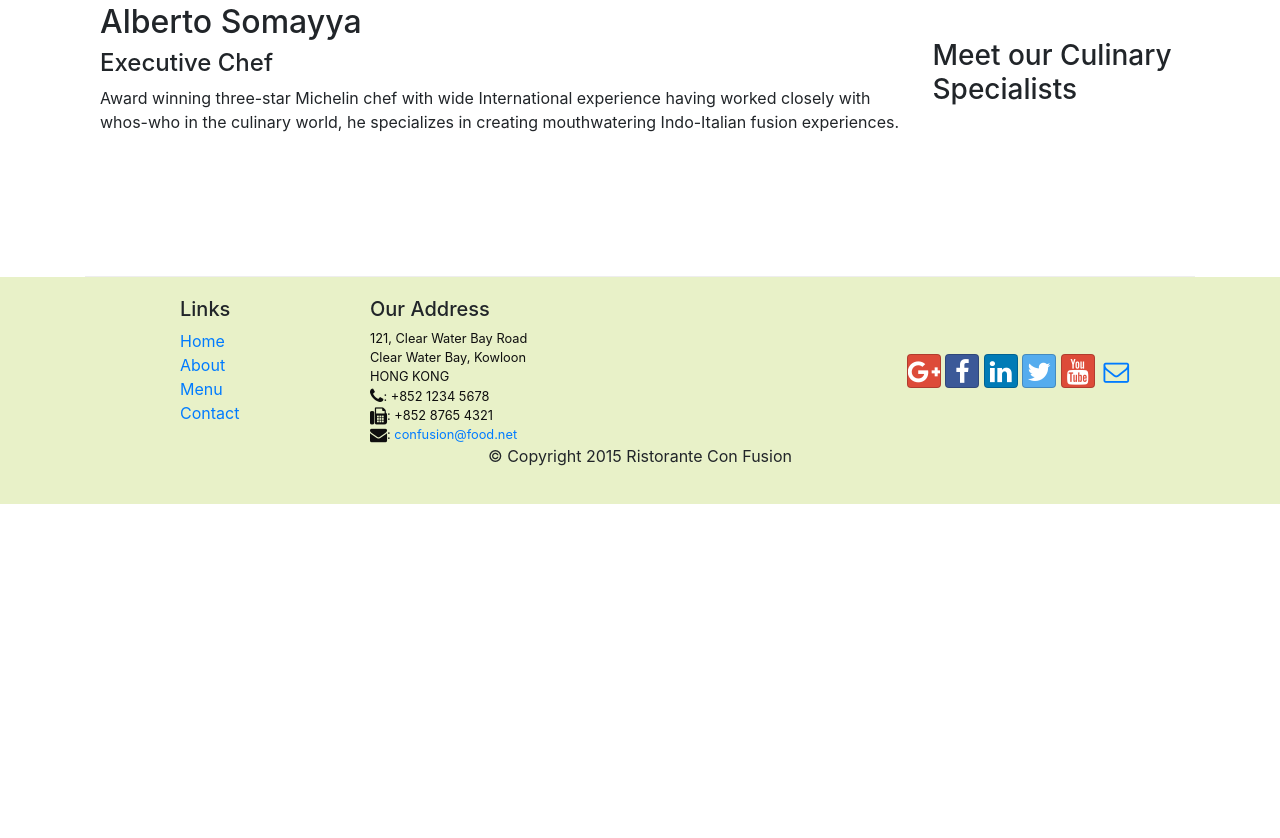
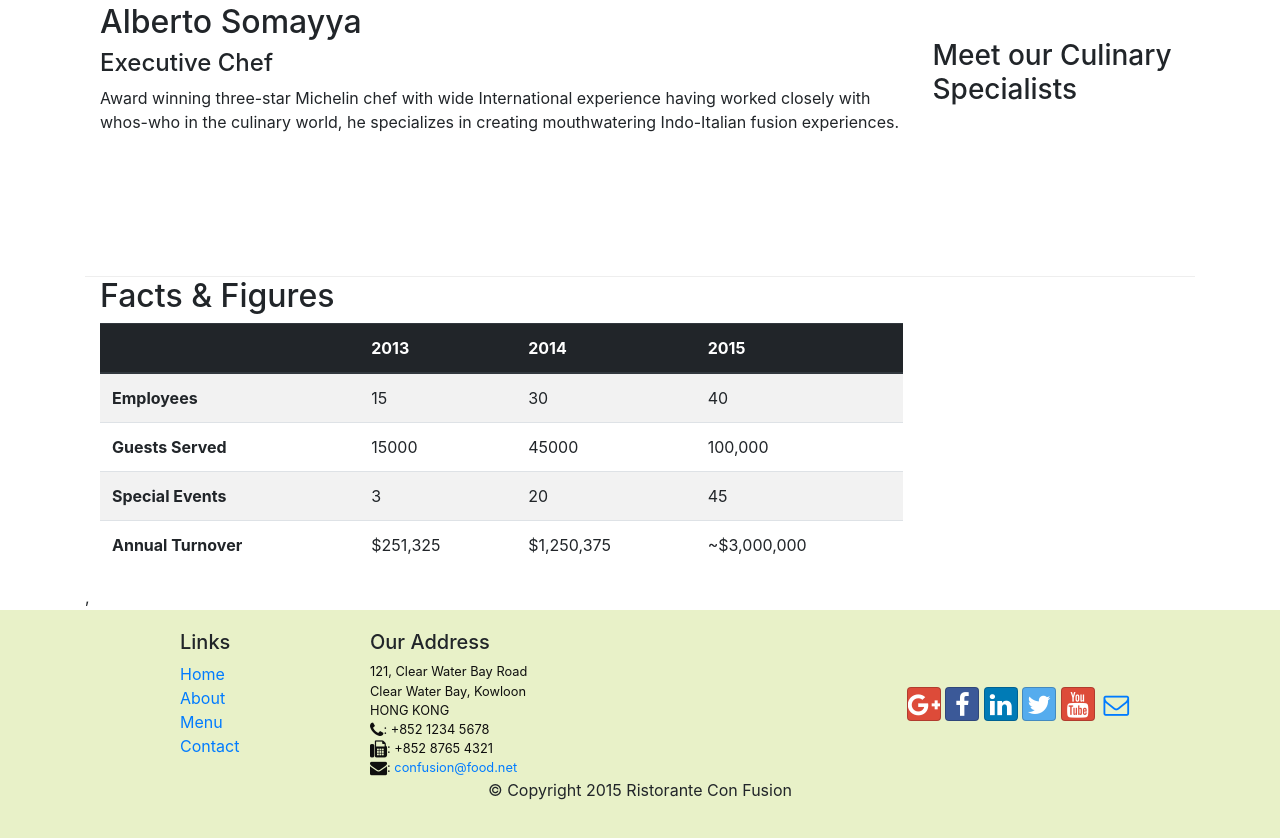
Before and after one commit to Avinash-Narni/git-test, a website: page index.html in a window 1280 px wide. Shown: the part 1257-2095 px from the top of the page. Before the commit the page ends 1761 px from the top, so only its background shows below. Drawn offline with nearby package versions, Linux system fonts and the light colour scheme.

Commit message:
forms and tables

```diff
--- a/index.html
+++ b/index.html
@@ -79,6 +79,50 @@
                 <p>Award winning three-star Michelin chef with wide International experience having worked closely with whos-who in the culinary world, he specializes in creating mouthwatering Indo-Italian fusion experiences. </p>
             </div>
         </div>
+        <div clas="row row-content">
+            <div class="col-12 col-sm-9">
+                <h2>Facts &amp; Figures</h2>
+                <div class="table-responsive">
+                    <table class="table table-striped">
+                        <thead class="thead-dark">
+                            <tr>
+                                <th>&nbsp;</th>
+                                <th>2013</th>
+                                <th>2014</th>
+                                <th>2015</th>
+                            </tr>
+                        </thead>
+                        <tbody>
+                            <tr>
+                                <th>Employees</th>
+                                <td>15</td>
+                                <td>30</td>
+                                <td>40</td>
+                            </tr>
+                            <tr>
+                                <th>Guests Served</th>
+                                <td>15000</td>
+                                <td>45000</td>
+                                <td>100,000</td>
+                            </tr>
+                            <tr>
+                                <th>Special Events</th>
+                                <td>3</td>
+                                <td>20</td>
+                                <td>45</td>
+                            </tr>
+                            <tr>
+                                <th>Annual Turnover</th>
+                                <td>$251,325</td>
+                                <td>$1,250,375</td>
+                                <td>~$3,000,000</td>
+                            </tr>
+                        </tbody>
+                    </table>
+                </div>
+            </div>
+            ,<div class="col-12 col-sm-3"></div>
+        </div>
     </div>
 
     <footer class="footer">
```
Also changed, not shown: aboutus.html (+30 -1 lines).
